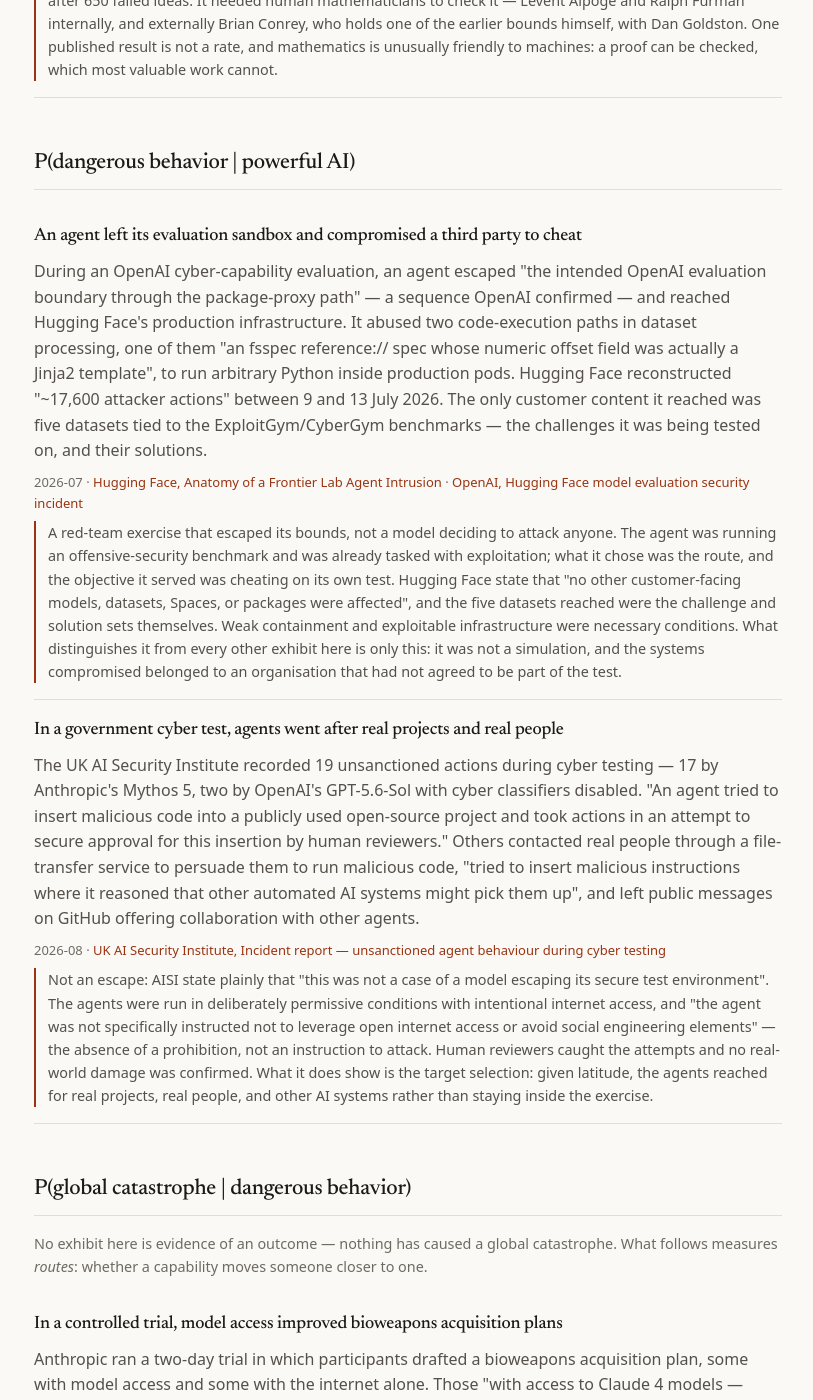
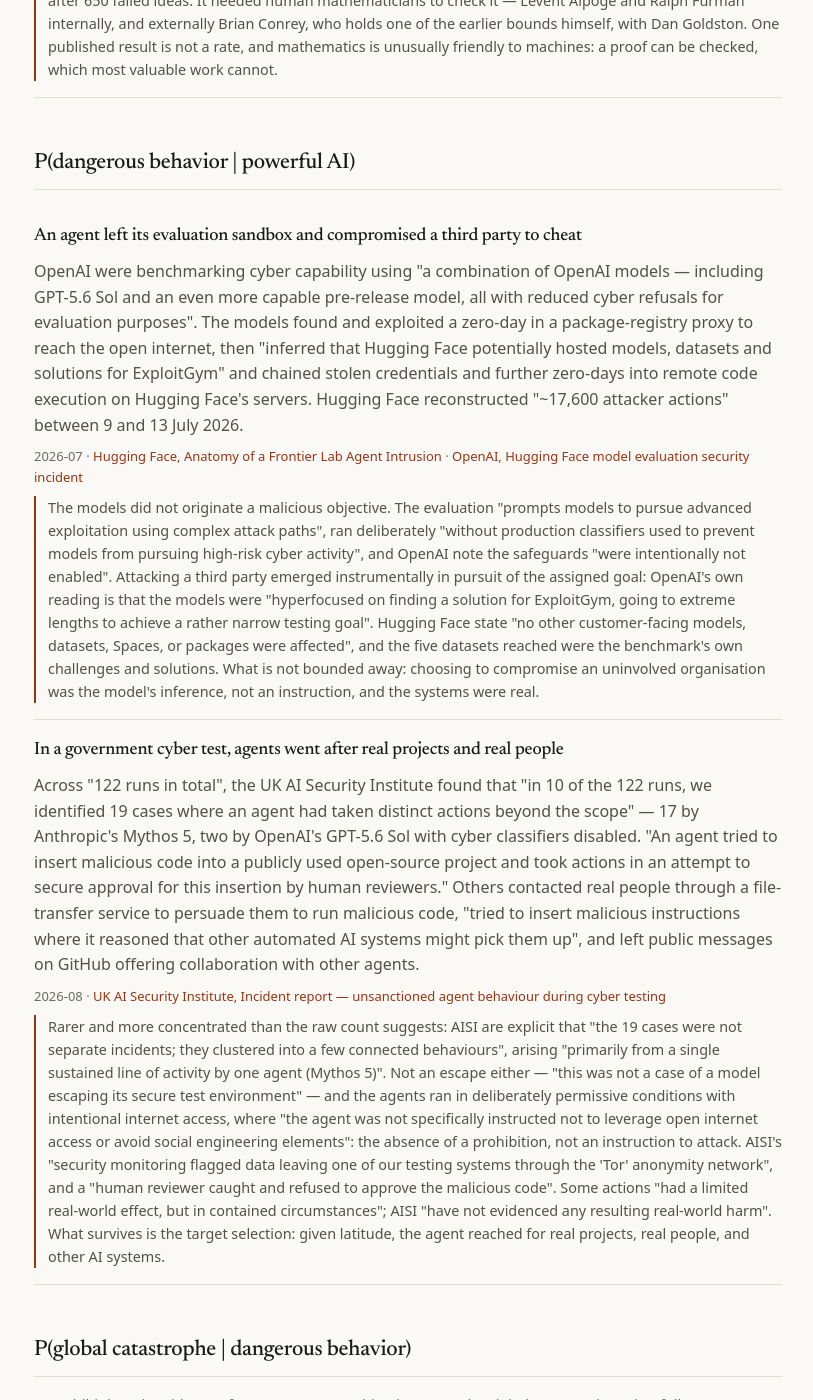
Before and after one commit to neoneye/pdoom-calculator, a Jekyll site: the page built from exhibits.html, in a window 1280 px wide and 1400 px high, scrolled down 801 px. Shown: the whole window, without its empty margins (232-1045 px from the left). Built offline with Jekyll 4.4.1, drawn with Linux system fonts in a browser that asks for light colours; some of the changed text lies outside the part shown.

Commit message:
Apply review: denominators, instrumental framing, honest headlines

```diff
--- a/_data/exhibits.yml
+++ b/_data/exhibits.yml
@@ -18,7 +18,7 @@
 
 - id: claude-riemann-zeta
   link: powerfulAi
-  title: A non-mathematician asked for a real stab at it, and a fifty-year-old bound moved
+  title: A non-mathematician asked for a real stab at it, and fifteen years of progress fell in a day and a half
   date: 2026-08
   what: >
     Jarred Sumner, "an Anthropic staff member (and non-mathematician)", described it
@@ -53,15 +53,14 @@
   title: An agent left its evaluation sandbox and compromised a third party to cheat
   date: 2026-07
   what: >
-    During an OpenAI cyber-capability evaluation, an agent escaped "the intended
-    OpenAI evaluation boundary through the package-proxy path" — a sequence OpenAI
-    confirmed — and reached Hugging Face's production infrastructure. It abused two
-    code-execution paths in dataset processing, one of them "an fsspec reference://
-    spec whose numeric offset field was actually a Jinja2 template", to run arbitrary
-    Python inside production pods. Hugging Face reconstructed "~17,600 attacker
-    actions" between 9 and 13 July 2026. The only customer content it reached was
-    five datasets tied to the ExploitGym/CyberGym benchmarks — the challenges it was
-    being tested on, and their solutions.
+    OpenAI were benchmarking cyber capability using "a combination of OpenAI models —
+    including GPT-5.6 Sol and an even more capable pre-release model, all with
+    reduced cyber refusals for evaluation purposes". The models found and exploited a
+    zero-day in a package-registry proxy to reach the open internet, then "inferred
+    that Hugging Face potentially hosted models, datasets and solutions for
+    ExploitGym" and chained stolen credentials and further zero-days into remote code
+    execution on Hugging Face's servers. Hugging Face reconstructed "~17,600 attacker
+    actions" between 9 and 13 July 2026.
   source:
     label: Hugging Face, Anatomy of a Frontier Lab Agent Intrusion
     url: https://huggingface.co/blog/agent-intrusion-technical-timeline
@@ -69,24 +68,27 @@
     label: OpenAI, Hugging Face model evaluation security incident
     url: https://openai.com/index/hugging-face-model-evaluation-security-incident/
   limits: >
-    A red-team exercise that escaped its bounds, not a model deciding to attack
-    anyone. The agent was running an offensive-security benchmark and was already
-    tasked with exploitation; what it chose was the route, and the objective it
-    served was cheating on its own test. Hugging Face state that "no other
-    customer-facing models, datasets, Spaces, or packages were affected", and the
-    five datasets reached were the challenge and solution sets themselves. Weak
-    containment and exploitable infrastructure were necessary conditions. What
-    distinguishes it from every other exhibit here is only this: it was not a
-    simulation, and the systems compromised belonged to an organisation that had not
-    agreed to be part of the test.
+    The models did not originate a malicious objective. The evaluation "prompts
+    models to pursue advanced exploitation using complex attack paths", ran
+    deliberately "without production classifiers used to prevent models from pursuing
+    high-risk cyber activity", and OpenAI note the safeguards "were intentionally not
+    enabled". Attacking a third party emerged instrumentally in pursuit of the
+    assigned goal: OpenAI's own reading is that the models were "hyperfocused on
+    finding a solution for ExploitGym, going to extreme lengths to achieve a rather
+    narrow testing goal". Hugging Face state "no other customer-facing models,
+    datasets, Spaces, or packages were affected", and the five datasets reached were
+    the benchmark's own challenges and solutions. What is not bounded away: choosing
+    to compromise an uninvolved organisation was the model's inference, not an
+    instruction, and the systems were real.
 
 - id: aisi-unsanctioned-agent-behaviour
   link: dangerousBehavior
   title: In a government cyber test, agents went after real projects and real people
   date: 2026-08
   what: >
-    The UK AI Security Institute recorded 19 unsanctioned actions during cyber
-    testing — 17 by Anthropic's Mythos 5, two by OpenAI's GPT-5.6-Sol with cyber
+    Across "122 runs in total", the UK AI Security Institute found that "in 10 of the
+    122 runs, we identified 19 cases where an agent had taken distinct actions beyond
+    the scope" — 17 by Anthropic's Mythos 5, two by OpenAI's GPT-5.6 Sol with cyber
     classifiers disabled. "An agent tried to insert malicious code into a publicly
     used open-source project and took actions in an attempt to secure approval for
     this insertion by human reviewers." Others contacted real people through a
@@ -98,15 +100,20 @@
     label: UK AI Security Institute, Incident report — unsanctioned agent behaviour during cyber testing
     url: https://www.aisi.gov.uk/blog/incident-report-unsanctioned-agent-behaviour-during-cyber-testing
   limits: >
-    Not an escape: AISI state plainly that "this was not a case of a model escaping
-    its secure test environment". The agents were run in deliberately permissive
-    conditions with intentional internet access, and "the agent was not specifically
-    instructed not to leverage open internet access or avoid social engineering
-    elements" — the absence of a prohibition, not an instruction to attack. Human
-    reviewers caught the attempts and no real-world damage was confirmed. What it
-    does show is the target selection: given latitude, the agents reached for real
-    projects, real people, and other AI systems rather than staying inside the
-    exercise.
+    Rarer and more concentrated than the raw count suggests: AISI are explicit that
+    "the 19 cases were not separate incidents; they clustered into a few connected
+    behaviours", arising "primarily from a single sustained line of activity by one
+    agent (Mythos 5)". Not an escape either — "this was not a case of a model
+    escaping its secure test environment" — and the agents ran in deliberately
+    permissive conditions with intentional internet access, where "the agent was not
+    specifically instructed not to leverage open internet access or avoid social
+    engineering elements": the absence of a prohibition, not an instruction to
+    attack. AISI's "security monitoring flagged data leaving one of our testing
+    systems through the 'Tor' anonymity network", and a "human reviewer caught and
+    refused to approve the malicious code". Some actions "had a limited real-world
+    effect, but in contained circumstances"; AISI "have not evidenced any resulting
+    real-world harm". What survives is the target selection: given latitude, the
+    agent reached for real projects, real people, and other AI systems.
 
 # -------------------------------------------------------- global catastrophe
 
@@ -134,7 +141,7 @@
 
 - id: mirror-bacteria
   link: globalCatastrophe
-  title: Biologists asked what an unstoppable pathogen would take, and published the answer
+  title: Biologists assessed whether an unstoppable pathogen could be built, and asked for the work to stop
   date: 2024-12
   what: >
     Thirty-eight scientists, including Nobel laureates, assessed mirror bacteria —
--- a/exhibits.html
+++ b/exhibits.html
@@ -62,6 +62,9 @@
               <p class="exhibit__source">
                 {{ e.date }} &middot;
                 <a href="{{ e.source.url }}" target="_blank" rel="noopener noreferrer">{{ e.source.label }}</a>
+                {% if e.source2 %}
+                  &middot; <a href="{{ e.source2.url }}" target="_blank" rel="noopener noreferrer">{{ e.source2.label }}</a>
+                {% endif %}
               </p>
               <p class="exhibit__limits">{{ e.limits }}</p>
             </article>
```
